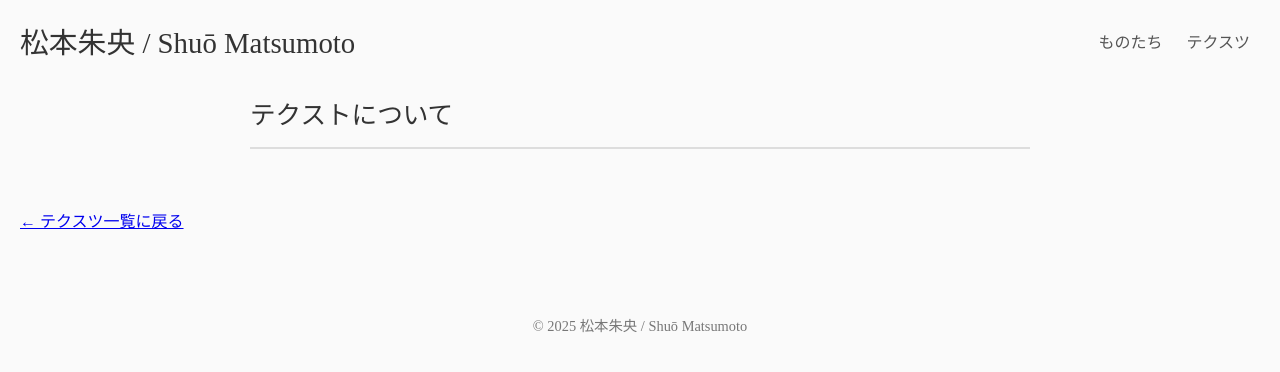
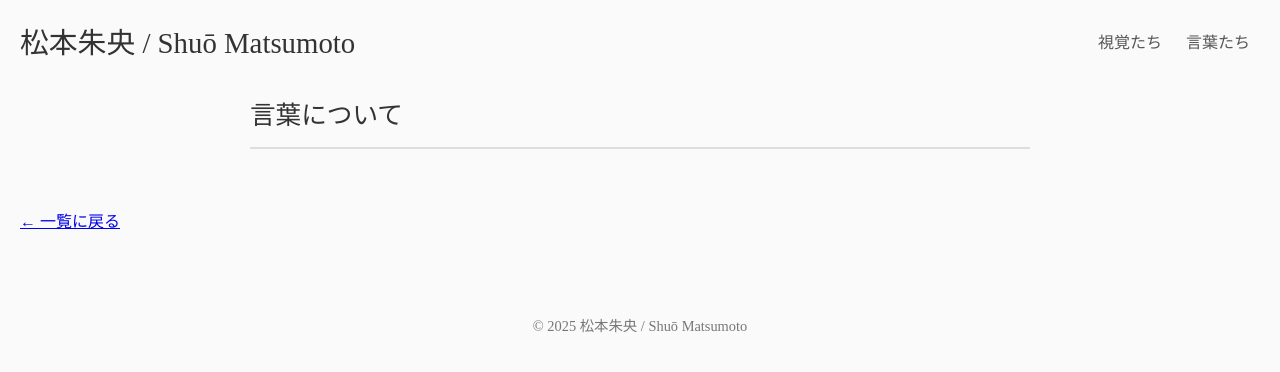
Before and after one commit to shuomatsumoto/shuomatsumoto, a plain HTML site: page text1.html in a window 1280 px wide. Drawn offline with Linux system fonts and the light colour scheme.

Commit message:
Update text1.html

```diff
--- a/text1.html
+++ b/text1.html
@@ -3,7 +3,7 @@
 <head>
   <meta charset="UTF-8">
   <meta name="viewport" content="width=device-width, initial-scale=1">
-  <title>テクストについて / Shuō Matsumoto</title>
+  <title>言葉について / Shuō Matsumoto</title>
   <link rel="stylesheet" href="style.css">
 </head>
 <body>
@@ -11,18 +11,18 @@
 <header>
   <h1><a href="index.html">松本朱央 / Shuō Matsumoto</a></h1>
   <nav>
-    <a href="works.html">ものたち</a>
-    <a href="texts.html">テクスツ</a>
+    <a href="works.html">視覚たち</a>
+    <a href="texts.html">言葉たち</a>
   </nav>
 </header>
 
 <main>
   <section class="text-article">
-    <h2>テクストについて</h2>
+    <h2>言葉について</h2>
     <p></p>
   </section>
 
-  <p><a href="texts.html">← テクスツ一覧に戻る</a></p>
+  <p><a href="texts.html">← 一覧に戻る</a></p>
 </main>
 
 <footer>
```
